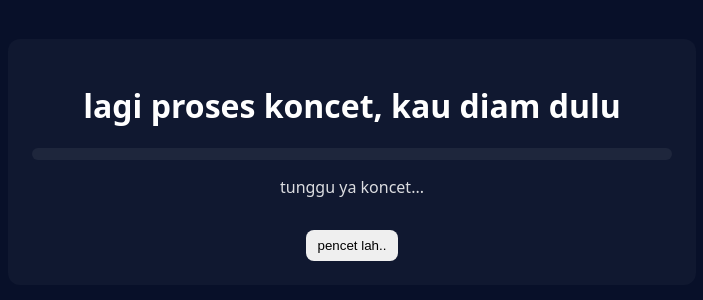
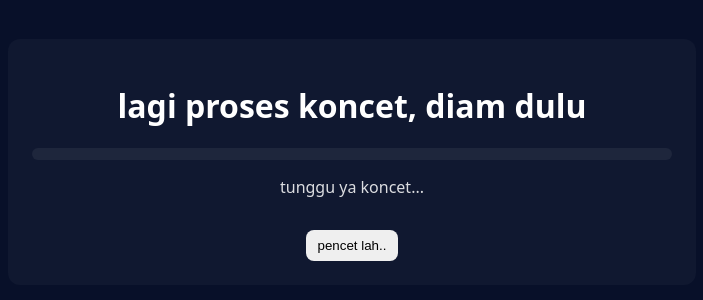
Before and after one commit to ahmadjunaidihasibuan008-create/jun, a plain HTML site: page index.html in a window 1280 px wide. Shown: the part 238-538 px from the top of the page, without its empty margins (288-991 px from the left). Drawn offline with Linux system fonts and the light colour scheme.

Commit message:
Fix HTML structure and update loading message

```diff
--- a/index.html
+++ b/index.html
@@ -8,7 +8,7 @@
 </style>
 </head><body>
 <div class="box">
-  <h1>lagi proses koncet, kau diam dulu</h1>
+  <h1>lagi proses koncet, diam dulu</h1>
   <div class="bar"><div id="fill" class="fill"></div></div>
   <p id="msg" style="opacity:.85">tunggu ya koncet...</p>
   <button id="start">pencet lah..</button>
```
